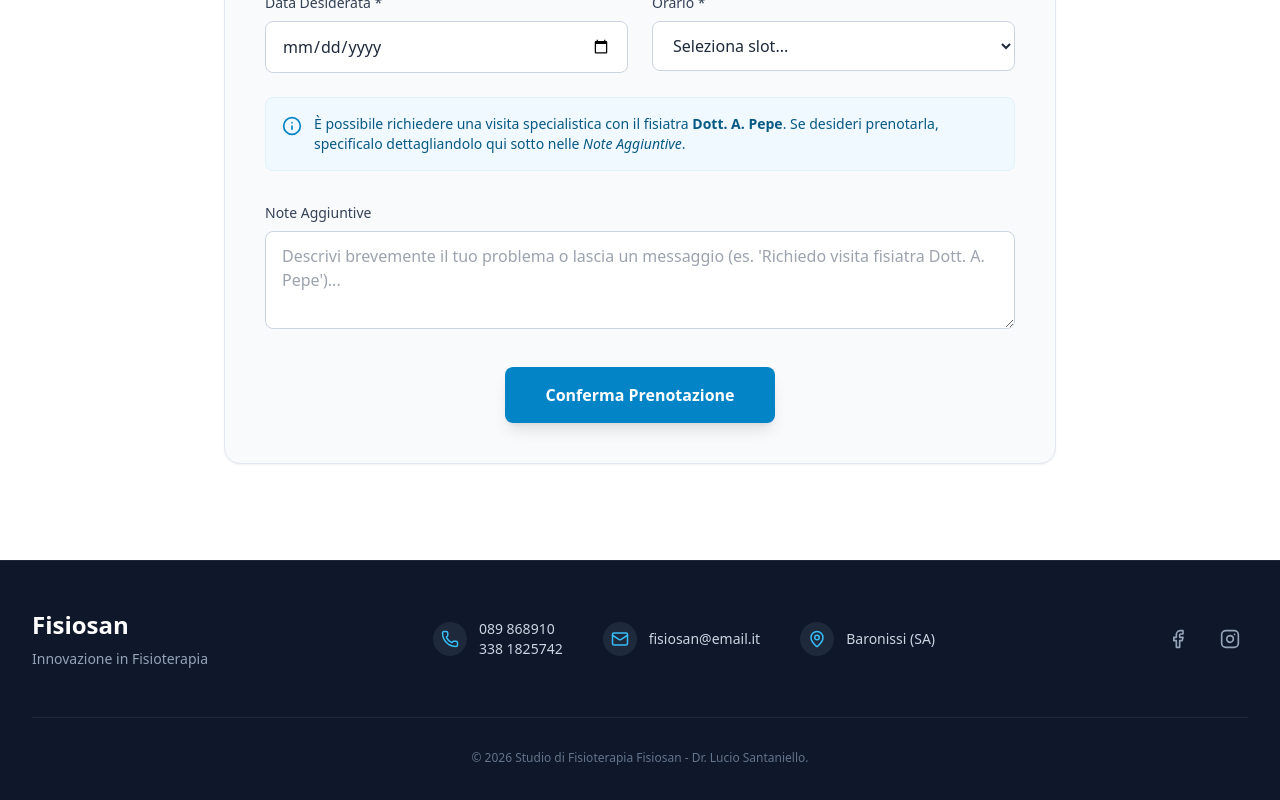
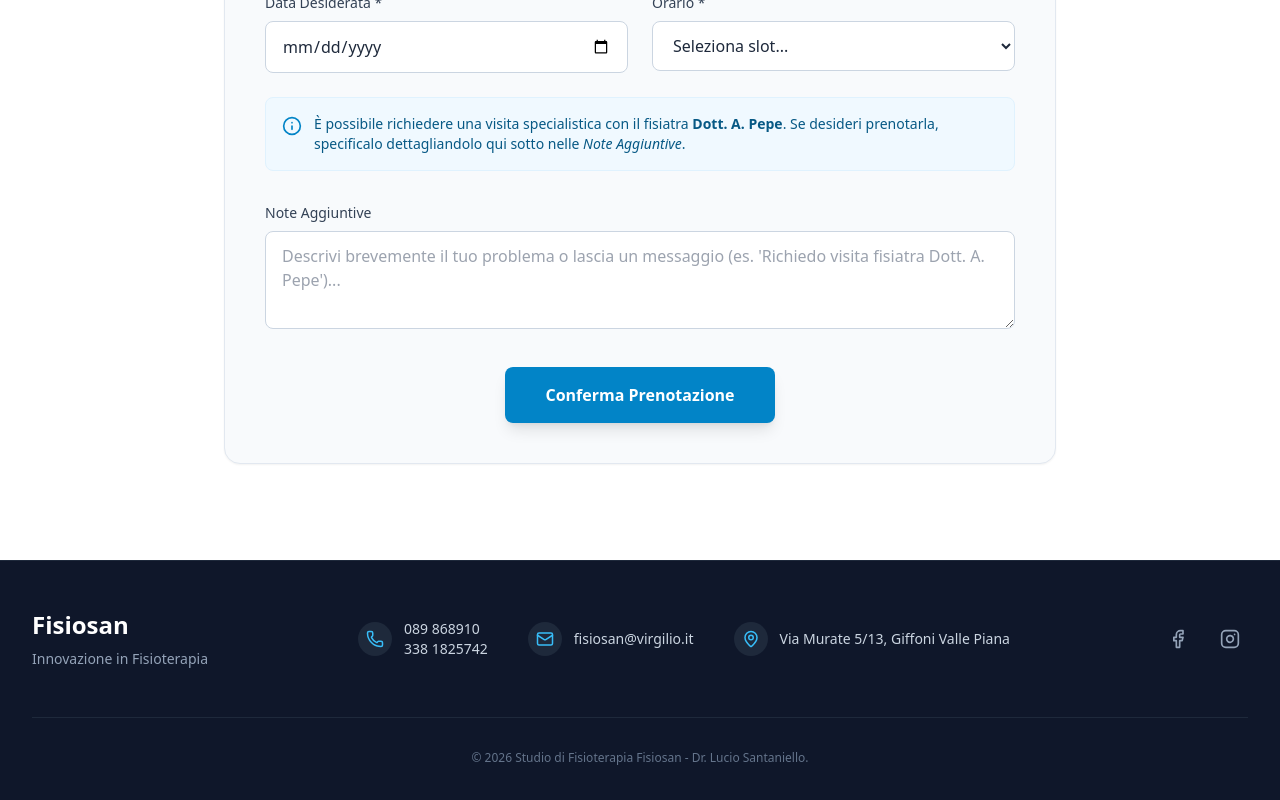
Before and after one commit to Jireno/StudioFisiosan, a React (Vite) app: page / in a window 1280 px wide. Shown: the part 6468-7268 px from the top of the page. Built offline with nearby package versions, Linux system fonts and the light colour scheme.

Commit message:
Aggiornamento informazioni di contatto: email e indirizzo

```diff
--- a/components/Footer.tsx
+++ b/components/Footer.tsx
@@ -28,14 +28,14 @@ const Footer: React.FC = () => {
                <div className="p-2 bg-slate-800 rounded-full">
                  <Mail size={18} className="text-sky-400" />
                </div>
-               <span>fisiosan@email.it</span>
+               <span>fisiosan@virgilio.it</span>
              </div>
 
              <div className="flex items-center gap-3 justify-center md:justify-start hover:text-white transition-colors">
                <div className="p-2 bg-slate-800 rounded-full">
                  <MapPin size={18} className="text-sky-400" />
                </div>
-               <span>Baronissi (SA)</span>
+               <span className="capitalize">via murate 5/13, giffoni valle piana</span>
              </div>
           </div>
 
```
